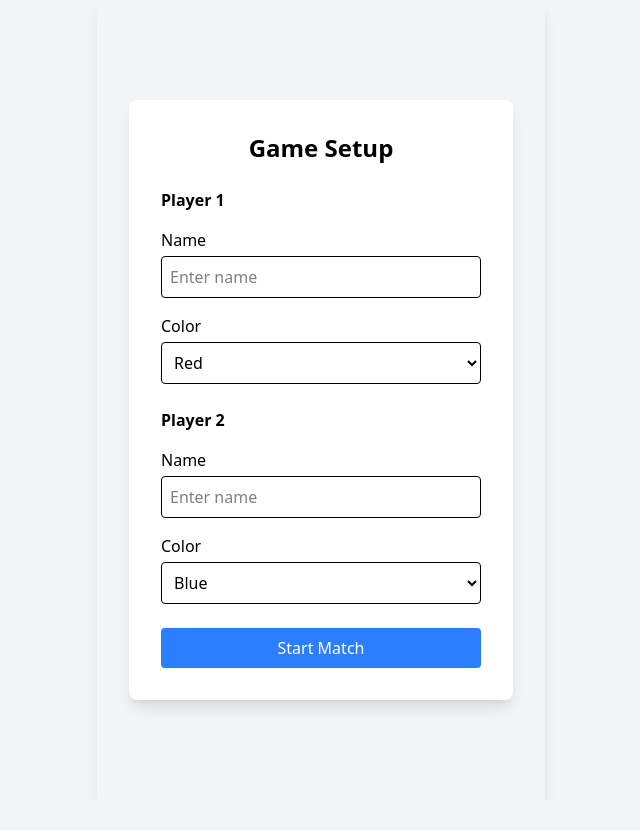
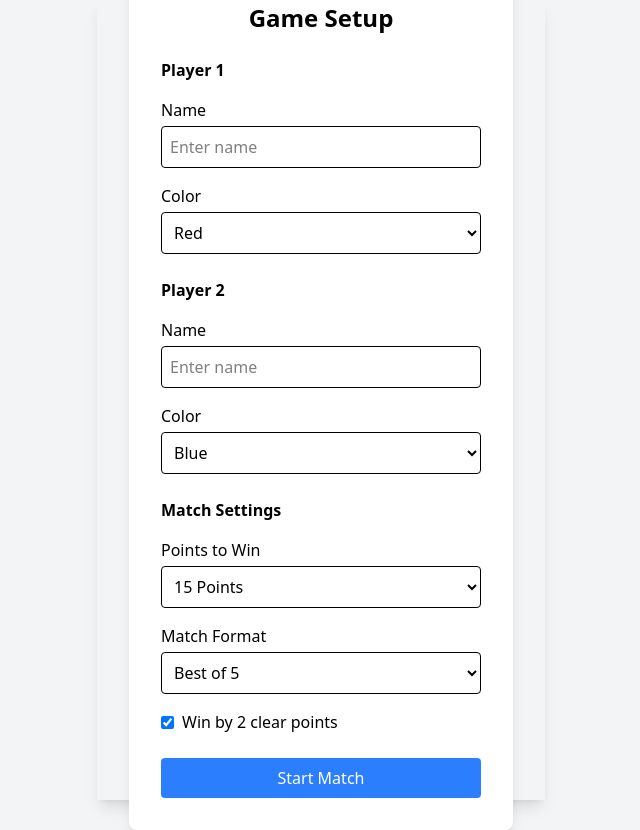
Before and after one commit to WebDevRich-01/Squash-Marker, a React (Vite) app: page / in a window 1280 px wide. Shown: the whole page, without its empty margins (319-959 px from the left). Before the commit the page ends 800 px from the top, so only its background shows below. Built offline with nearby package versions, Linux system fonts and the light colour scheme.

Commit message:
Set match configuration

```diff
--- a/src/components/GameSetupScreen.jsx
+++ b/src/components/GameSetupScreen.jsx
@@ -7,20 +7,16 @@ export default function GameSetupScreen({ onStartMatch }) {
     player2Name: "",
     player1Color: "border-red-500",
     player2Color: "border-blue-500",
+    pointsToWin: 15,
+    clearPoints: 2,
+    bestOf: 5,
   });
 
-  const setPlayerDetails = useGameStore((state) => state.setPlayerDetails);
+  const initializeGame = useGameStore((state) => state.initializeGame);
 
   const handleSubmit = (e) => {
     e.preventDefault();
-    setPlayerDetails(1, {
-      name: settings.player1Name,
-      color: settings.player1Color,
-    });
-    setPlayerDetails(2, {
-      name: settings.player2Name,
-      color: settings.player2Color,
-    });
+    initializeGame(settings);
     onStartMatch();
   };
 
@@ -113,6 +109,54 @@ export default function GameSetupScreen({ onStartMatch }) {
             </div>
           </div>
 
+          {/* Match Settings */}
+          <div className="space-y-4">
+            <h3 className="font-semibold">Match Settings</h3>
+            <div>
+              <label className="block mb-1">Points to Win</label>
+              <select
+                value={settings.pointsToWin}
+                onChange={(e) =>
+                  setSettings({
+                    ...settings,
+                    pointsToWin: Number(e.target.value),
+                  })
+                }
+                className="w-full p-2 border rounded"
+              >
+                <option value={11}>11 Points</option>
+                <option value={15}>15 Points</option>
+              </select>
+            </div>
+            <div>
+              <label className="block mb-1">Match Format</label>
+              <select
+                value={settings.bestOf}
+                onChange={(e) =>
+                  setSettings({ ...settings, bestOf: Number(e.target.value) })
+                }
+                className="w-full p-2 border rounded"
+              >
+                <option value={3}>Best of 3</option>
+                <option value={5}>Best of 5</option>
+              </select>
+            </div>
+            <div className="flex items-center">
+              <input
+                type="checkbox"
+                checked={settings.clearPoints === 2}
+                onChange={(e) =>
+                  setSettings({
+                    ...settings,
+                    clearPoints: e.target.checked ? 2 : 1,
+                  })
+                }
+                className="mr-2"
+              />
+              <label>Win by 2 clear points</label>
+            </div>
+          </div>
+
           <button
             type="submit"
             className="w-full py-2 px-4 bg-blue-500 text-white rounded hover:bg-blue-600"
--- a/src/stores/gameStore.js
+++ b/src/stores/gameStore.js
@@ -534,6 +534,42 @@ const useGameStore = create((set, get) => ({
         },
       ],
     })),
+
+  initializeGame: (settings) =>
+    set(() => ({
+      matchSettings: {
+        pointsToWin: settings.pointsToWin,
+        clearPoints: settings.clearPoints,
+        bestOf: settings.bestOf,
+      },
+      player1: {
+        name: settings.player1Name || "Player 1",
+        color: settings.player1Color || "border-red-500",
+        score: 0,
+        serving: true,
+        serveSide: "R",
+      },
+      player2: {
+        name: settings.player2Name || "Player 2",
+        color: settings.player2Color || "border-blue-500",
+        score: 0,
+        serving: false,
+        serveSide: "R",
+      },
+      currentGame: 1,
+      gameScores: [],
+      matchWon: false,
+      scoreHistory: [
+        {
+          type: "initial",
+          player1Score: 0,
+          player2Score: 0,
+          initialServeSide: "R",
+          servingPlayer: "player1",
+          timestamp: getUniqueTimestamp(),
+        },
+      ],
+    })),
 }));
 
 export default useGameStore;
```
